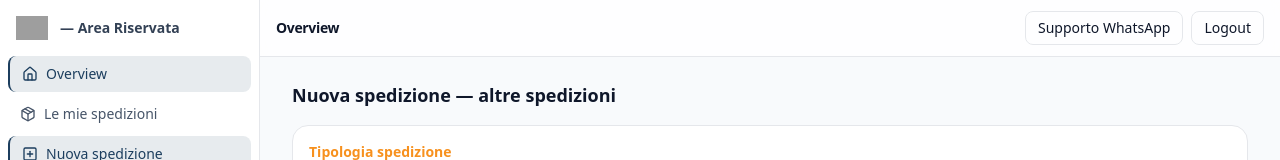
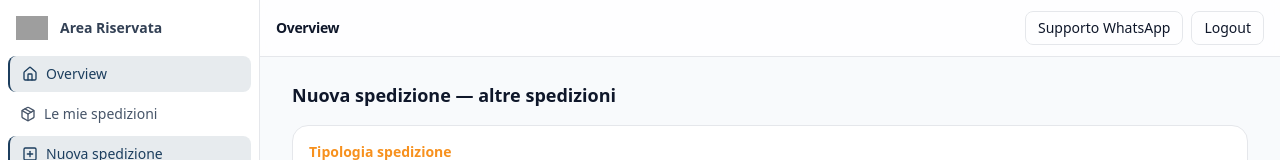
Before and after one commit to SPST-WINE/spst-dashboard, a Next.js app: page /dashboard/nuova/altro in a window 1280 px wide. Shown: the top 160 px of the page. Built offline with nearby package versions, Linux system fonts and the light colour scheme; grey boxes are pictures that could not be loaded.

Commit message:
Update AppSidebar.tsx

```diff
--- a/components/AppSidebar.tsx
+++ b/components/AppSidebar.tsx
@@ -27,7 +27,7 @@ export default function AppSidebar() {
           alt="SPST"
           className="h-6 w-auto"
         />
-        <span className="text-sm font-semibold text-slate-700">— Area Riservata</span>
+        <span className="text-sm font-semibold text-slate-700"> Area Riservata</span>
       </div>
 
       <nav className="px-2 pb-6">
```
